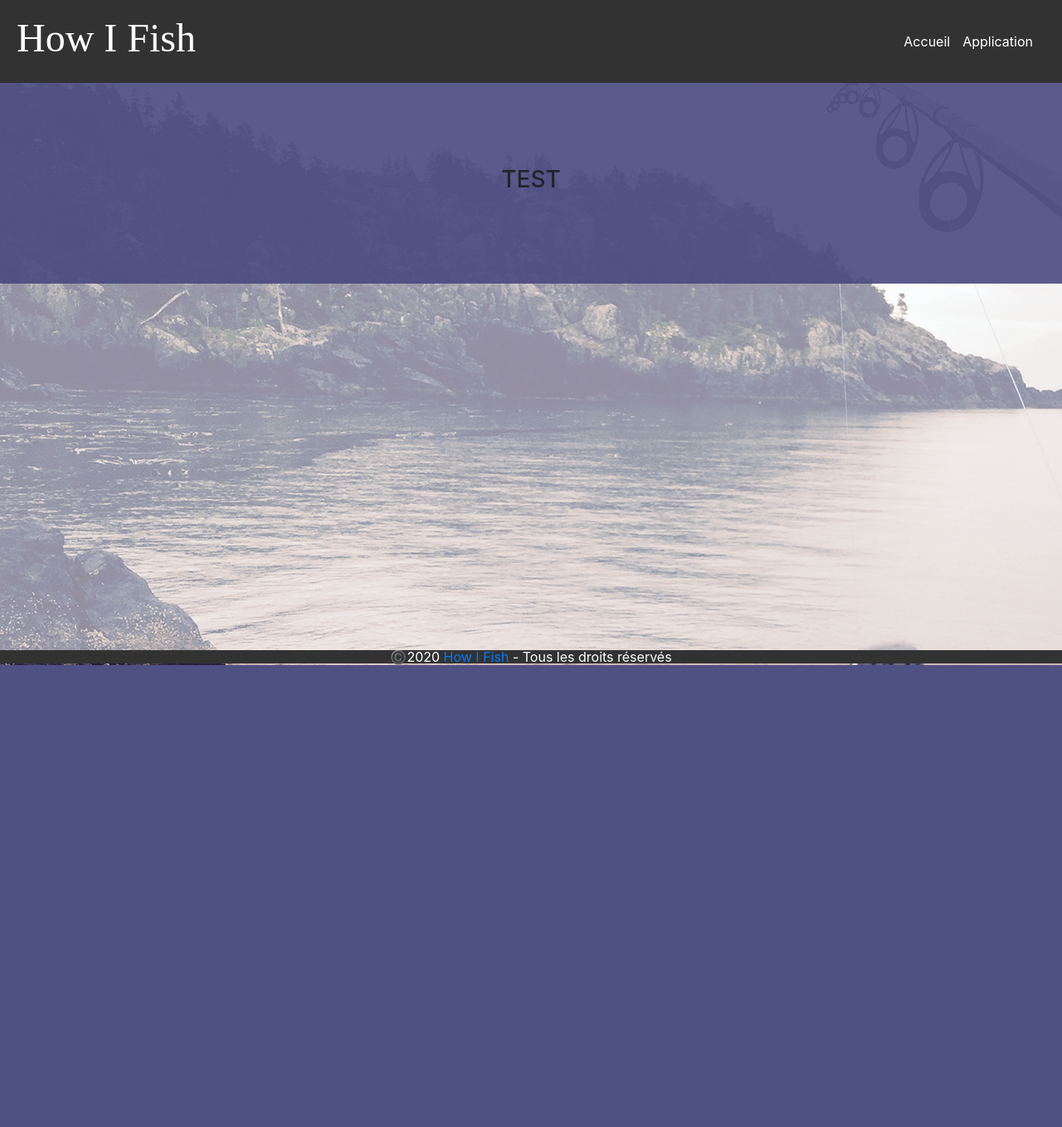
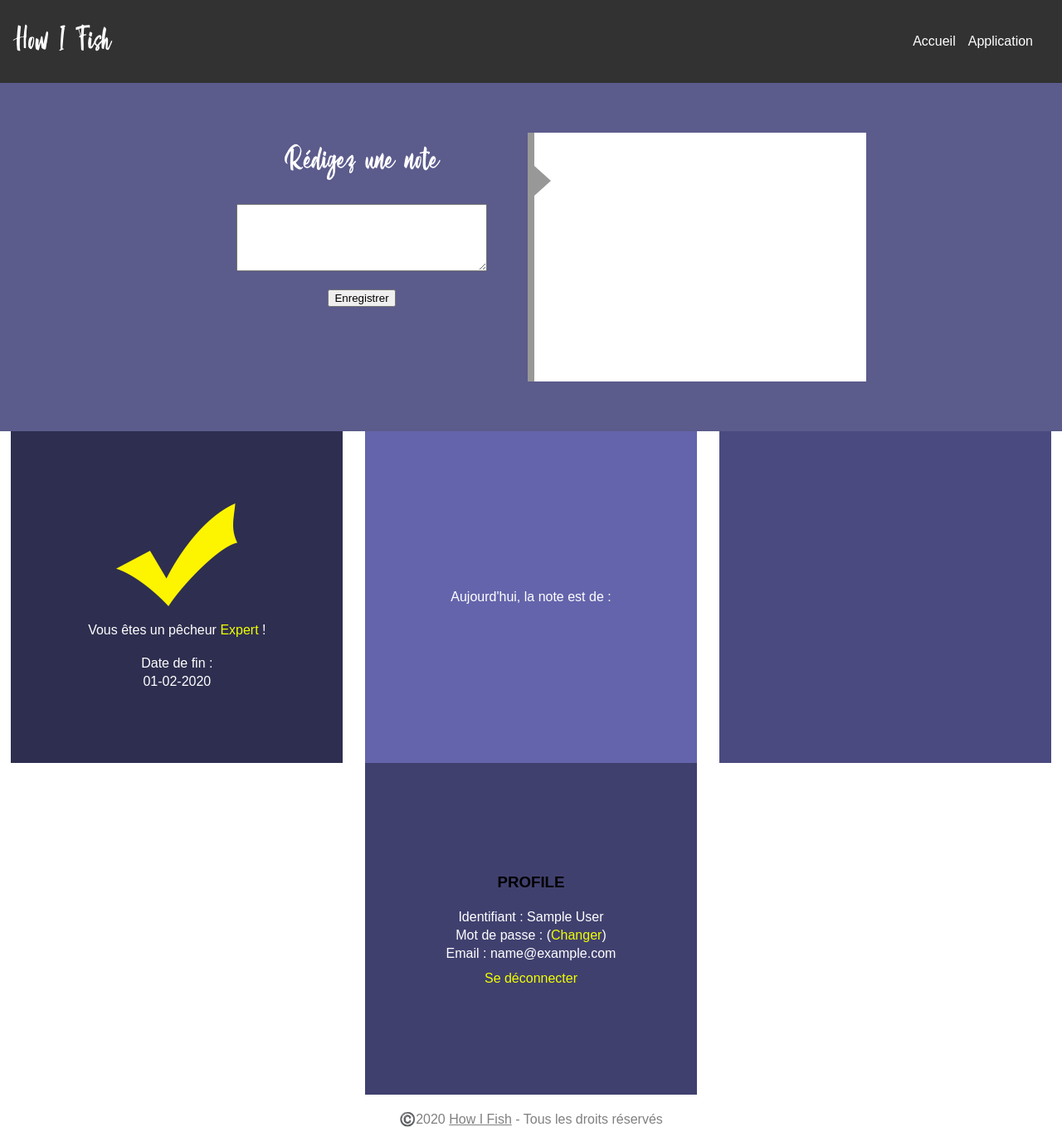
Before and after one commit to AntoineVEYRAT/OCR-Projet5, a PHP site: page /index.php?action=open&app in a window 1280 px wide. Shown: the whole page at 83% size. Before the commit the page ends 802 px from the top, so only its background shows below. Run offline with PHP 8.4, Linux system fonts and the light colour scheme; the visitor is signed in with stand-in values (Sample User, id 1); data that the repository does not hold is empty; some libraries are stand-ins or nearby versions; some web fonts are replaced.

Commit message:
Add function addTicket et loadTicket + css interface

```diff
--- a/controller/controller.php
+++ b/controller/controller.php
@@ -2,6 +2,7 @@
 	// Chargement des classes
 	require_once('model/Manager.php');
 	require_once('model/Session.php');
+	require_once('model/Ticket.php');
 
 	// LOGIN
 	function login($name, $pass) {
@@ -35,7 +36,7 @@
 		    		$_SESSION['long'] = $rLong;
 		    		$_SESSION['expStop'] = $rExpertStop;
 
-					header('Location: index.php');
+					header('Location: index.php?action=open&app');
 				}else {
 					throw new \Exception('Erreur : Mot de passe erroné !');
 				}
@@ -65,3 +66,27 @@
 		session_destroy();
 		header('Location: index.php');
 	}
+
+	// ADD TICKET
+	function addTicket($text, $member) {
+		$ticket = new \VeyratAntoine\HowIFish\Model\Ticket();
+		$result = $ticket->addTicket($text, $member);
+
+		if ($result == false) {
+			throw new \Exception('Erreur SQL : Ajout de la note impossible !');
+		} else {
+			header('Location: index.php?action=open&app');
+		}
+	}
+
+	// LOAD TICKET
+	function openInterface($member) {
+		$ticket = new \VeyratAntoine\HowIFish\Model\Ticket();
+		$result = $ticket->loadTicket($member);
+
+		if ($result == false) {
+			throw new \Exception('Erreur SQL : Impossible de récuperer les notes !');
+		} else {
+			require('view/front-app.php');
+		}
+	}
--- a/index.php
+++ b/index.php
@@ -7,7 +7,7 @@
 				if ($_GET['action'] == 'open') {
 					if (isset($_GET['app'])) {
 						if (isset($_SESSION['id'])) {
-							require ('view/front-app.php');
+							openInterface($_SESSION['id']);
 						} else {
 							require ('view/login.php');
 						}
@@ -40,9 +40,17 @@
 					} else {
 						require ('view/subscribe.php');
 					}
+				} else if ($_GET['action'] == 'ticket') {
+					if (isset($_GET['add'])) {
+						addTicket($_POST['ticket'], $_SESSION['id']);
+					} else {
+						require ('index.php?action=open&app');
+					}
+
 				} else if ($_GET['action'] == 'logout') {
 					logout();
 				}
+
 			} else {
 				throw new Exception('Erreur : L\'url recherchée n\'existe pas!');
 			}
--- a/model/Ticket.php
+++ b/model/Ticket.php
@@ -0,0 +1,27 @@
+<?php
+namespace VeyratAntoine\HowIFish\Model;
+
+class Ticket extends Manager {
+
+	// Ajout note
+    public function addTicket($text, $member) {
+		$bdd = $this->dbConnect();
+		$req = $bdd->prepare('INSERT INTO tickets(text, id_member) VALUES(:text, :member)');
+		$req->execute(array(
+			'text' => $text,
+			'member' => $member
+		));
+
+		return $req;
+	}
+
+		// Récuperer les notes
+    public function loadTicket($member) {
+		$bdd = $this->dbConnect();
+		$req = $bdd->prepare('SELECT * FROM tickets WHERE id_member = :member LIMIT 3');
+		$req->execute(array('member' => $member));
+
+		return $req;
+	}
+
+}
--- a/public/css/interface.css
+++ b/public/css/interface.css
@@ -1,27 +1,13 @@
 /*
 		GENERAL
 		   			*/
-body {
-	background-image: url('../img/background.png');
-	background-repeat: no-repeat;
+body, .container{
 	width:100%;
 	height:100%;
-	line-height: 1!important;
-}
-
-.container-fluid {
-	padding:0!important;
-}
-
-.row {
-	margin:0!important;
-}
-
-.backcolor {
-	position:absolute;
-	background-color: rgba(255,255,255,0.5);
-	width:100%;
-	height:100%;
+	margin:0;
+	padding:0;
+	display:flex;
+	flex-direction: column;
 }
 
 .yellow {
@@ -30,7 +16,7 @@ body {
 
 @font-face {
 	font-family: 'Strongwild Demo';
-	src: url('Strongwild Demo.ttf');
+	src: url('../font/Strongwild Demo.ttf');
 	font-weight: 400!important;
 	font-style: normal;
 }
@@ -38,6 +24,7 @@ body {
 h1, h5 {
 	font-family: 'Strongwild Demo';
 	font-size: 3em!important;
+	font-weight:500;
 }
 
 /*
@@ -48,6 +35,7 @@ header {
 	margin:0;
 	padding:0;
 	display:flex;
+	height:auto;
 }
 
 #menu-bar-grey {
@@ -74,8 +62,10 @@ header {
 	margin-right:15px;
 	text-decoration: none;
 	color:white;
+	font-family: 'Arial';
 }
 
+/* ************************ VIEW ZONE ***************************** */
 /*
 		CONTENT
 					*/
@@ -88,29 +78,13 @@ header {
 	justify-content: center;
 	align-items: center;
 	background-color: rgba(74,74,128,0.9);
-	padding:100px;
+	padding-top:100px;
+	padding-bottom:100px;
 }
 
 /*
-		FOOTER
-					*/
-.footer {
-	position: absolute;
-	bottom:0;
-	background:rgba(50,50,50,1);
-	color:white;
-	width:100%;
-	text-align: center;
-}
-
-.footer p {
-	margin:0;
-}
-
-/* ************************ VIEW ZONE ***************************** */
-/*
-		LOGIN
-					*/
+		LOGIN & SUBSCRIBE
+							*/
 .session {
 	display: flex;
 	flex-direction: column;
@@ -128,9 +102,176 @@ header {
 .session a {
 	text-decoration: none;
 	color: rgba(46,46,80,1);
+	font-family: 'Arial';
 }
 
 .session a:hover {
 	text-decoration: none;
 	color: white;
+	font-family: 'Arial';
 }
+
+.session label {
+	font-family: 'Arial';
+}
+/*
+		INTERFACE APP
+							*/
+
+.appli-content {
+	display:flex;
+	width:100%;
+	height:90%;
+	flex-direction: column;
+	align-items: center;
+	flex-basis: 100%;
+	flex-grow: 1;
+	justify-content: space-between;
+}
+
+.appli-content p, h3, a{
+	font-family: 'Arial';
+	margin:2px;
+}
+
+#tickets {
+	display:flex;
+	flex-wrap: wrap;
+	flex-direction: row;
+	width:100%;
+	height:auto;
+	justify-content: center;
+	background-color: rgba(74,74,128,0.9);
+}
+
+.ticket {
+	display: block;
+	width: 400px;
+	height:300px;
+	margin-top:60px;
+	margin-left:0;
+	margin-right:0px;
+	margin-bottom:60px;
+}
+
+.notepad {
+	background-color: rgba(255,255,255,1);
+	position:relative;
+	border-left: 8px solid rgba(50,50,50,0.5);
+	display:flex;
+	flex-direction: column;
+	align-items: center;
+	justify-content: space-around;
+}
+
+.notepad p{
+	color: rgba(64,64,111,1);
+}
+.arrow-down {
+	width: 0;
+  	height: 0;
+  	border-top: 18px solid transparent;
+  	border-bottom: 18px solid transparent;
+  	border-left: 20px solid rgba(50,50,50,0.5);
+  	position:absolute;
+  	top:40px;
+  	left:0;
+}
+
+.noteform {
+	text-align: center;
+}
+
+.noteform h5, p {
+	color: white;
+	margin:10px;
+}
+
+.ticket-write {
+	border: dashed 1px rgba(64,64,111,1);
+	padding:5px;
+}
+
+#app-zone {
+	display:flex;
+	flex-direction: row;
+	flex-wrap: wrap;
+	justify-content: space-around;
+	width:100%;
+	height:auto;
+}
+
+#app-zone p {
+	color:white;
+}
+
+.modules {
+	display:flex;
+	position:relative;
+	flex-wrap: wrap;
+	flex-direction: column;
+	align-items: center;
+	justify-content: center;
+	min-height:400px;
+	min-width: 400px;
+	width:25%;
+}
+
+.modules a {
+	color: rgba(240,255,0,1);
+	text-decoration: none;
+	margin-top: 10px;
+}
+
+.status-module {
+	background-color: rgba(46,46,80,1);
+}
+
+.note-module {
+	background-color: rgba(100,100,172,1);
+}
+
+.help-module {
+	background-color: rgba(74,74,128,1);
+}
+
+.profile-module {
+	background-color: rgba(64,64,111,1);
+	text-align: left;
+}
+
+@media screen and (max-width: 640px) {
+	.ticket {
+		width:100%;
+		margin:0;
+	}
+	.modules {
+		width:100%;
+		min-width: 300px;
+	}
+	footer {
+		margin:0;
+	}
+}
+/* ************************ FOOTER ***************************** */
+/*
+		FOOTER
+					*/
+
+footer {
+	margin:0;
+	padding:0;
+	width:100%;
+	margin-top: 20px;
+}
+
+.footer {
+	text-align: center;
+}
+
+.footer p, a {
+	margin:0;
+	padding:0;
+	font-family: 'Arial';
+	color: grey;
+}
--- a/view/front-app.php
+++ b/view/front-app.php
@@ -1,7 +1,57 @@
 <?php ob_start(); ?>
-		<div class="test">
-			<h3>TEST</h3>
+<div class="appli-content">
+	<div id="tickets">
+		<div class="ticket noteform">
+			<h5>Rédigez une note</h5>
+			<br>
+			<form method="POST" action="index.php?action=ticket&add">
+				<textarea id="ticket" name="ticket" rows="5" cols="35" maxlength="100">
+				</textarea>
+				<br>
+				<br>
+				<input type="submit" value="Enregistrer" />
+			</form>
 		</div>
+		<div class="ticket notepad">
+			<div class="arrow-down"></div>
+			<?php
+				foreach ($result as $ticket) {
+					echo '<div class="ticket-write"><p>' . $ticket['date'] . '</p><p>' . $ticket['text'] . '</p></div>';
+				}
+			?>
+		</div>
+	</div>
+	<div id="app-zone">
+		<div class="status-module modules">
+			<img src="./public/img/check.png" alt="check" />
+			<br>
+			<?php
+				if ($_SESSION['status'] == 1) {
+					echo '<p>Vous êtes un pêcheur <span class="yellow">Expert</span> !</p><br>';
+					echo '<p>Date de fin :</p><p>01-02-2020</p>';
+				} else {
+					echo '<p>Vous êtes un pêcheur occasionnel !</p>';
+				}
+			?>
+		</div>
+		<div class="note-module modules">
+			<p>Aujourd'hui, la note est de :</p>
+		</div>
+		<div class="help-module modules">
+
+		</div>
+		<div class="profile-module modules">
+			<h3>PROFILE</h3>
+			<br>
+			<?php
+				echo '<p>Identifiant : ' . $_SESSION['name'] . '</p>';
+				echo '<p>Mot de passe : (<a>Changer</a>)</p>';
+				echo '<p>Email : ' . $_SESSION['email'] . '</p>';
+			?>
+			<a href="index.php?action=logout">Se déconnecter</a>
+		</div>
+	</div>
+</div>
 <?php
 	$content = ob_get_clean();
 	require('template.php');
--- a/view/home.php
+++ b/view/home.php
@@ -83,6 +83,9 @@
 						<div class="offers-block"><img src="./public/img/offers-cadre-yellow.png" /><h4>Expert</h4><p>Test</p></div>
 					</div>
 				</div>
+				<div id="stats-bar">
+					<h4><img src="./public/img/fishing-ico.png" width="40px" /> 33 pêcheurs utilisent déjà l'application</h4>
+				</div>
 			<?php include('footer.php'); ?>
 		</div>
 	</body>
--- a/view/login.php
+++ b/view/login.php
@@ -1,4 +1,5 @@
 <?php ob_start(); ?>
+<div class="content">
 	<section>
 		<div class="session">
 			<h3>CONNEXION</h3>
@@ -21,6 +22,7 @@
 			<a href="index.php?action=subscribe">Je n'ai pas encore de compte</a>
 		</div>
 	</section>
+</div>
 <?php
 	$content = ob_get_clean();
 	require('template.php');
--- a/view/subscribe.php
+++ b/view/subscribe.php
@@ -1,4 +1,5 @@
 <?php ob_start(); ?>
+<div class="content">
 	<section>
 		<div class="session">
 			<h3>INSCRIPTION</h3>
@@ -25,6 +26,7 @@
 			<a href="index.php?action=login">Je possède déjà un compte !</a>
 		</div>
 	</section>
+</div>
 <?php
 	$content = ob_get_clean();
 	require('template.php');
--- a/view/template.php
+++ b/view/template.php
@@ -2,26 +2,20 @@
 <html lang="en">
 	<head>
 		<meta charset="UTF-8">
-		<title>How I Fish</title>
-		<meta name="viewport" content="width=device-width, initial-scale=1, shrink-to-fit=no">
+		<title>How I Fish - Application</title>
+		<meta name="viewport" content="width=device-width, initial-scale=1">
 		<!-- Load Fontawesome -->
 		<script src="https://kit.fontawesome.com/fa7ae6c9e7.js" crossorigin="anonymous"></script>
-		<!-- Load Bootsrap -->
-		<link rel="stylesheet" href="https://stackpath.bootstrapcdn.com/bootstrap/4.4.1/css/bootstrap.min.css" integrity="sha384-Vkoo8x4CGsO3+Hhxv8T/Q5PaXtkKtu6ug5TOeNV6gBiFeWPGFN9MuhOf23Q9Ifjh" crossorigin="anonymous">
-		<script src="https://code.jquery.com/jquery-3.4.1.slim.min.js" integrity="sha384-J6qa4849blE2+poT4WnyKhv5vZF5SrPo0iEjwBvKU7imGFAV0wwj1yYfoRSJoZ+n" crossorigin="anonymous"></script>
-		<script src="https://cdn.jsdelivr.net/npm/popper.js@1.16.0/dist/umd/popper.min.js" integrity="sha384-Q6E9RHvbIyZFJoft+2mJbHaEWldlvI9IOYy5n3zV9zzTtmI3UksdQRVvoxMfooAo" crossorigin="anonymous"></script>
-		<script src="https://stackpath.bootstrapcdn.com/bootstrap/4.4.1/js/bootstrap.min.js" integrity="sha384-wfSDF2E50Y2D1uUdj0O3uMBJnjuUD4Ih7YwaYd1iqfktj0Uod8GCExl3Og8ifwB6" crossorigin="anonymous"></script>
+		<!-- Load Style -->
 		<link rel="stylesheet" href="../public/css/interface.css">
 	</head>
 	<body>
-		<div class="backcolor">
-			<div class="container-fluid">
-				<?php
-					include('header.php');
-					echo '<div class="content">' . $content . '</div>';
-					include('footer.php');
-				?>
-			</div>
+		<div class="container">
+			<?php
+				include('header.php');
+				echo $content ;
+				include('footer.php');
+			?>
 		</div>
 	</body>
 </html>
```
Also changed, not shown: public/css/style.css (+48 -7 lines), public/img/check.png (added), public/img/fish.png, public/img/fishing-ico.png (added), public/img/hydrometrie.png, public/img/notepad.png (added), public/img/temperature.png, public/img/water-quality.png. Lines whose indentation alone changed are shown as unchanged.
